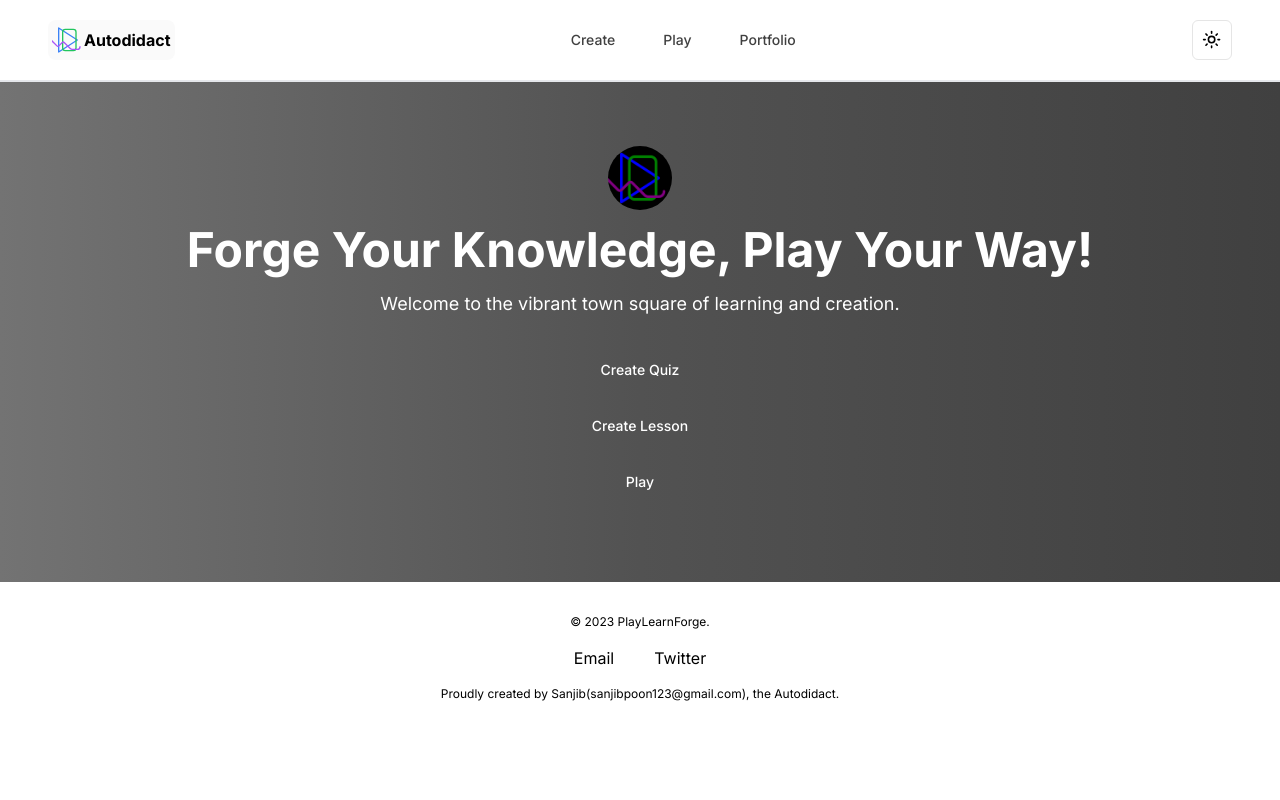
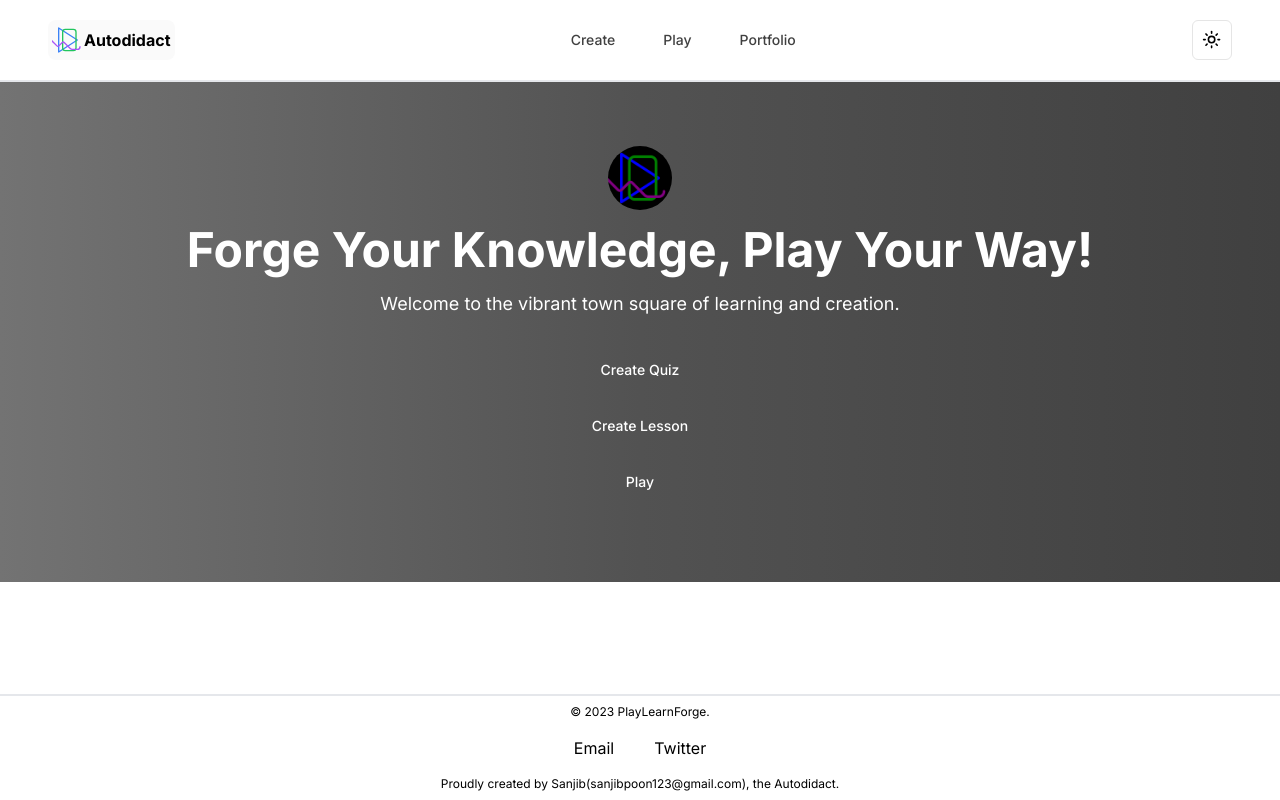
Before and after one commit to san-poon/nexus-adept, a Next.js app: page / in a window 1280 px wide. Built offline with nearby package versions, Linux system fonts and the light colour scheme.

Commit message:
Make footer stays in the bottom when main content doesn't take all space

```diff
--- a/app/components/Footer.tsx
+++ b/app/components/Footer.tsx
@@ -2,8 +2,8 @@
 
 export default function Footer() {
     return (
-        <footer className="p-4">
-            <div className="container mx-auto text-center dark:bg-neutral-800 rounded-md p-4 z-50">
+        <footer className="">
+            <div className="container text-center dark:bg-neutral-900 border-t-2 dark:border-neutral-800 py-2">
                 <p className="text-xs">
                     &copy; 2023 PlayLearnForge.
                 </p>
--- a/app/layout.tsx
+++ b/app/layout.tsx
@@ -19,14 +19,16 @@ export default function RootLayout({
 }) {
   return (
     <html lang="en">
-      <body className={`${inter.className} bg-white dark:bg-neutral-900`}>
+      <body className={`${inter.className} flex flex-col min-h-screen bg-white dark:bg-neutral-900`}>
         <ThemeProvider attribute='class'
           defaultTheme='system'
           enableSystem
           disableTransitionOnChange
         >
           <Header />
-          {children}
+          <main className='flex-1'>
+            {children}
+          </main>
           <Footer />
         </ThemeProvider>
       </body>
```
